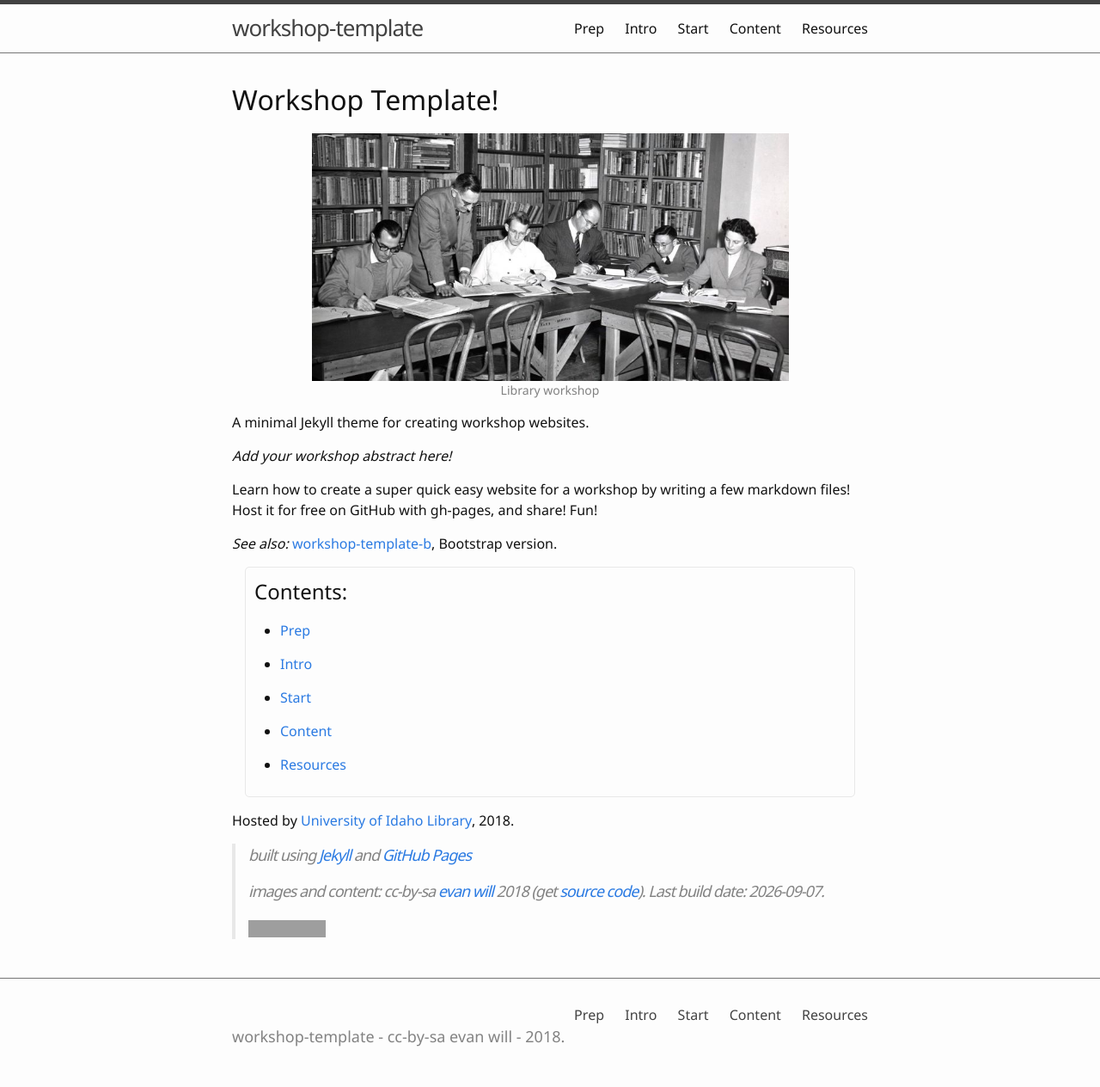
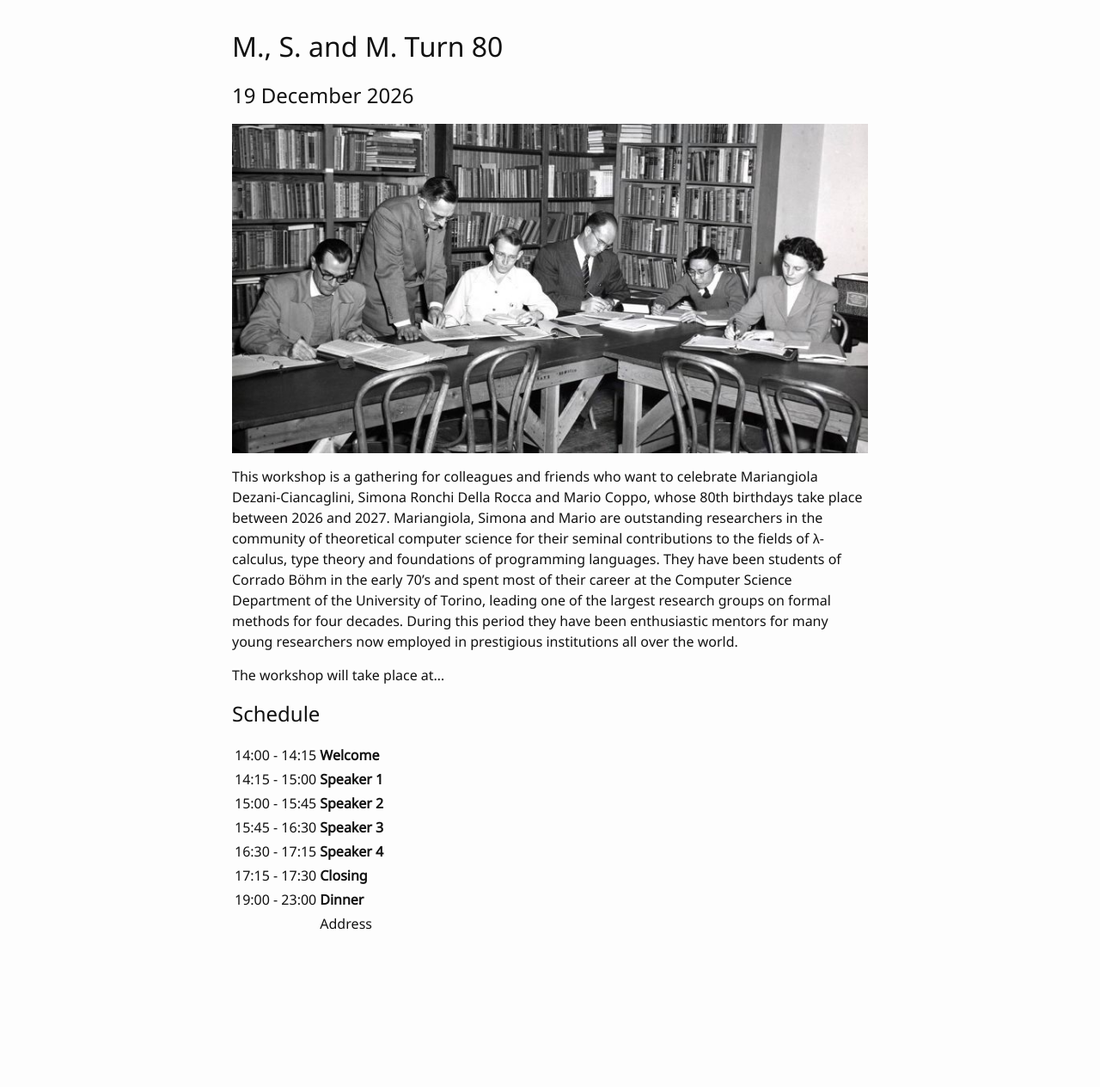
Before and after one commit to boystrange/MSM2026, a Jekyll site: the page built from index.md, in a window 1280 px wide. Shown: the whole page at 86% size. Built offline with Jekyll 4.4.1, drawn with Linux system fonts in a browser that asks for light colours; after the commit the page ends 1147 px from its top, so only the background shows below that; grey boxes are pictures that could not be loaded.

Commit message:
first shot

```diff
--- /dev/null
+++ b/Gemfile
@@ -0,0 +1,4 @@
+source 'https://rubygems.org'
+gem 'github-pages', group: :jekyll_plugins
+
+gem "webrick"
--- a/_config.yml
+++ b/_config.yml
@@ -8,18 +8,18 @@
 
 # Site settings
 # title appears in the header
-title: workshop-template
+title: Mariangiola, Mario and Simona Turn 80
 # description and keywords for meta tags
-description: "Create an OER workshop website quick and easy!"
-keywords: "workshops, OER, Open Education, websites, gh-pages, jekyll"
+description: "A workshop to celebrate Mariangiola, Mario and Simona's 80th birthdays"
+keywords: "Mariangiola Dezani-Ciancaglini, Mario Coppo, Simona Ronchi Della Rocca"
 
 # author settings for cc-by, appears in the footer
 author: evan will
-pub_year: 2018
-github_username: evanwill
+pub_year: 2026
+github_username: boystrange
 
 # add the full url for the github repository
-repo: "https://github.com/evanwill/workshop-template"
+repo: "https://github.com/boystrange/workshop-template"
 
 # site urls
 # Optional if using GitHub Pages! If building manually, these must be set correctly.
--- a/_includes/analytics.html
+++ /dev/null
@@ -1,19 +0,0 @@
-{% comment %}
-    Paste Analytics code snippet here (for example from Matomo) or set google-analytics-id in config.yml
-{% endcomment %}
-<!-- Analytics -->
-{% if jekyll.environment == "production" %}
-
-{% if site.google-analytics-id %}
-<!-- Global site tag (gtag.js) - Google Analytics -->
-<script async src="https://www.googletagmanager.com/gtag/js?id={{ site.google-analytics-id }}"></script>
-<script>
-  window.dataLayer = window.dataLayer || [];
-  function gtag(){dataLayer.push(arguments);}
-  gtag('js', new Date());
-  gtag('config', '{{ site.google-analytics-id }}', {
-    'anonymize_ip': true
-  });
-</script>
-{%- endif -%}
-{%- endif -%}
--- a/_includes/footer.html
+++ b/_includes/footer.html
@@ -1,14 +1,14 @@
-<footer class="site-footer">
-  <div class="wrapper">
-    <div class="footer-col-wrapper" >
-    <div class="footer-nav">
-        {% for lesson in site.pages %}
-          {% if lesson.nav == true %}
-          <a class="page-link{% if page.url == lesson.url %} active{% endif %}" href="{{ lesson.url | relative_url }}">{{ lesson.title | escape }}</a>
-          {% endif %}
-        {% endfor %}
-    </div>
-    </div>
-      <h2 class="footer-heading"><a href="{{ '/' | relative_url }}">{{ site.title | escape }}</a> - <a href="https://creativecommons.org/licenses/by-sa/4.0/">cc-by-sa</a> <a href="https://github.com/{{ site.github_username }}">{{ site.author }}</a> - {{ site.pub_year }}.</h2>
-  </div>
-</footer>
+<!-- <footer class="site-footer"> -->
+<!--   <div class="wrapper"> -->
+<!--     <div class="footer-col-wrapper" > -->
+<!--     <div class="footer-nav"> -->
+<!--         {% for lesson in site.pages %} -->
+<!--           {% if lesson.nav == true %} -->
+<!--           <a class="page-link{% if page.url == lesson.url %} active{% endif %}" href="{{ lesson.url | relative_url }}">{{ lesson.title | escape }}</a> -->
+<!--           {% endif %} -->
+<!--         {% endfor %} -->
+<!--     </div> -->
+<!--     </div> -->
+<!--       <h2 class="footer-heading"><a href="{{ '/' | relative_url }}">{{ site.title | escape }}</a> - <a href="https://creativecommons.org/licenses/by-sa/4.0/">cc-by-sa</a> <a href="https://github.com/{{ site.github_username }}">{{ site.author }}</a> - {{ site.pub_year }}.</h2>  -->
+<!--   </div> -->
+<!-- </footer> -->
--- a/_includes/header.html
+++ b/_includes/header.html
@@ -1,27 +1,27 @@
-<header class="site-header" role="banner">
+<!-- <header class="site-header" role="banner"> -->
 
-  <div class="wrapper">
+<!--   <div class="wrapper"> -->
 
-    <a class="site-title" href="{{ '/' | relative_url }}">{{ site.title | escape }}</a>
+<!--     <a class="site-title" href="{{ '/' | relative_url }}">{{ site.title | escape }}</a> -->
 
-    <nav class="site-nav">
-      <span class="menu-icon">
-        <svg viewBox="0 0 18 15" width="18px" height="15px">
-          <path fill="#424242" d="M18,1.484c0,0.82-0.665,1.484-1.484,1.484H1.484C0.665,2.969,0,2.304,0,1.484l0,0C0,0.665,0.665,0,1.484,0 h15.031C17.335,0,18,0.665,18,1.484L18,1.484z"/>
-          <path fill="#424242" d="M18,7.516C18,8.335,17.335,9,16.516,9H1.484C0.665,9,0,8.335,0,7.516l0,0c0-0.82,0.665-1.484,1.484-1.484 h15.031C17.335,6.031,18,6.696,18,7.516L18,7.516z"/>
-          <path fill="#424242" d="M18,13.516C18,14.335,17.335,15,16.516,15H1.484C0.665,15,0,14.335,0,13.516l0,0 c0-0.82,0.665-1.484,1.484-1.484h15.031C17.335,12.031,18,12.696,18,13.516L18,13.516z"/>
-        </svg>
-      </span>
+<!--     <nav class="site-nav"> -->
+<!--       <span class="menu-icon"> -->
+<!--         <svg viewBox="0 0 18 15" width="18px" height="15px"> -->
+<!--           <path fill="#424242" d="M18,1.484c0,0.82-0.665,1.484-1.484,1.484H1.484C0.665,2.969,0,2.304,0,1.484l0,0C0,0.665,0.665,0,1.484,0 h15.031C17.335,0,18,0.665,18,1.484L18,1.484z"/> -->
+<!--           <path fill="#424242" d="M18,7.516C18,8.335,17.335,9,16.516,9H1.484C0.665,9,0,8.335,0,7.516l0,0c0-0.82,0.665-1.484,1.484-1.484 h15.031C17.335,6.031,18,6.696,18,7.516L18,7.516z"/> -->
+<!--           <path fill="#424242" d="M18,13.516C18,14.335,17.335,15,16.516,15H1.484C0.665,15,0,14.335,0,13.516l0,0 c0-0.82,0.665-1.484,1.484-1.484h15.031C17.335,12.031,18,12.696,18,13.516L18,13.516z"/> -->
+<!--         </svg> -->
+<!--       </span> -->
 
-      <div class="trigger">
-        {% for lesson in site.pages %}
-          {% if lesson.nav == true %}
-          <a class="page-link{% if page.url == lesson.url %} active{% endif %}" href="{{ lesson.url | relative_url }}">{{ lesson.title | escape }}</a>
-          {% endif %}
-        {% endfor %}
-      </div>
-    </nav>
+<!--       <div class="trigger"> -->
+<!--         {% for lesson in site.pages %} -->
+<!--           {% if lesson.nav == true %} -->
+<!--           <a class="page-link{% if page.url == lesson.url %} active{% endif %}" href="{{ lesson.url | relative_url }}">{{ lesson.title | escape }}</a> -->
+<!--           {% endif %} -->
+<!--         {% endfor %} -->
+<!--       </div> -->
+<!--     </nav> -->
 
-  </div>
+<!--   </div> -->
 
-</header>
+<!-- </header> -->
--- a/index.md
+++ b/index.md
@@ -2,33 +2,36 @@
 title: Home
 ---
 
-# Workshop Template!
+# M., S. and M. Turn 80
 
-{% include figure.html img="uidaho-workshop.jpg" alt="intro image here" caption="Library workshop" width="75%" %}
+## 19 December 2026
 
-A minimal Jekyll theme for creating workshop websites.
+{% include figure.html img="uidaho-workshop.jpg" alt="intro image here" %}
 
-*Add your workshop abstract here!*
+This workshop is a gathering for colleagues and friends who want to
+celebrate Mariangiola Dezani-Ciancaglini, Simona Ronchi Della Rocca
+and Mario Coppo, whose 80th birthdays take place between 2026
+and 2027. Mariangiola, Simona and Mario are outstanding researchers
+in the community of theoretical computer science for their seminal
+contributions to the fields of λ-calculus, type theory and
+foundations of programming languages. They have been students of
+Corrado Böhm in the early 70's and spent most of their career at the
+Computer Science Department of the University of Torino, leading one
+of the largest research groups on formal methods for four
+decades. During this period they have been enthusiastic mentors for
+many young researchers now employed in prestigious institutions all
+over the world.
 
-Learn how to create a super quick easy website for a workshop by writing a few markdown files!
-Host it for free on GitHub with gh-pages, and share!
-Fun!
+The workshop will take place at...
 
-*See also:* [workshop-template-b](https://evanwill.github.io/workshop-template-b/), Bootstrap version.
+## Schedule
 
-<div class="toc" markdown="1">
-## Contents:
-
-{% for lesson in site.pages %}
-{% if lesson.nav == true %}- [{{ lesson.title }}]({{ lesson.url | relative_url }}){% endif %}
-{% endfor %}
-</div>
-
-Hosted by [University of Idaho Library](http://www.lib.uidaho.edu/), {{ site.pub_year }}.
-
-> built using [Jekyll](https://jekyllrb.com/) and [GitHub Pages](https://pages.github.com/)
->
-> images and content: cc-by-sa <a href="https://github.com/{{ site.github_username }}">{{ site.author }}</a> {{ site.pub_year}} (get [source code]({{ site.repo }})).
-> Last build date: {{ site.time | date: "%Y-%m-%d" }}.
->
-> <a href="http://creativecommons.org/licenses/by-sa/4.0/" rel="license"><img style="border-width: 0;" src="https://i.creativecommons.org/l/by-sa/4.0/88x31.png" alt="Creative Commons License" /></a>
+| 14:00 - 14:15 | **Welcome**   |
+| 14:15 - 15:00 | **Speaker 1** |
+| 15:00 - 15:45 | **Speaker 2** |
+| 15:45 - 16:30 | **Speaker 3** |
+| 16:30 - 17:15 | **Speaker 4** |
+| 17:15 - 17:30 | **Closing**   |
+| 19:00 - 23:00 | **Dinner**    |
+|               | Address       |
+|               |               |
```
Also changed, not shown: Gemfile.lock (added), 1 other file.
